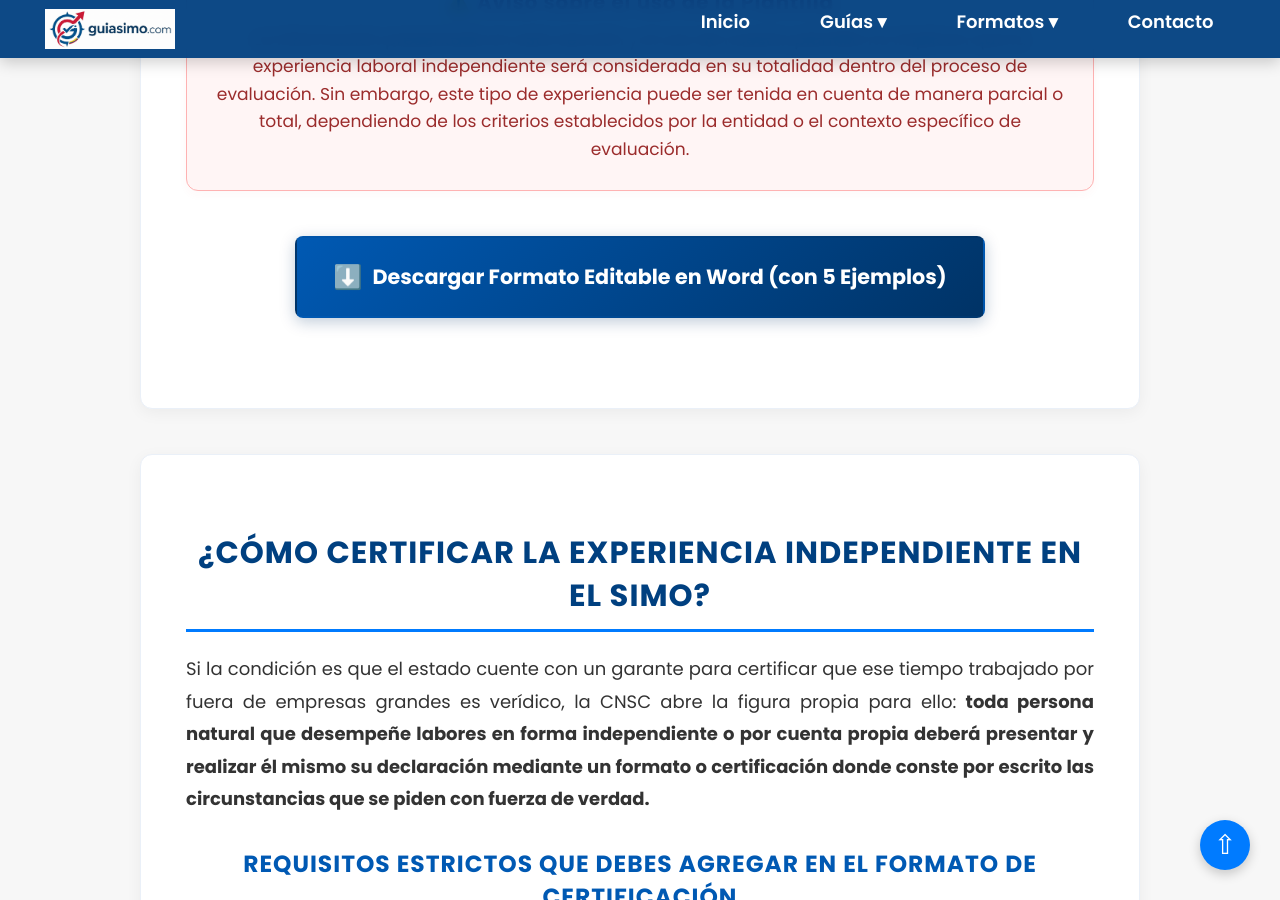
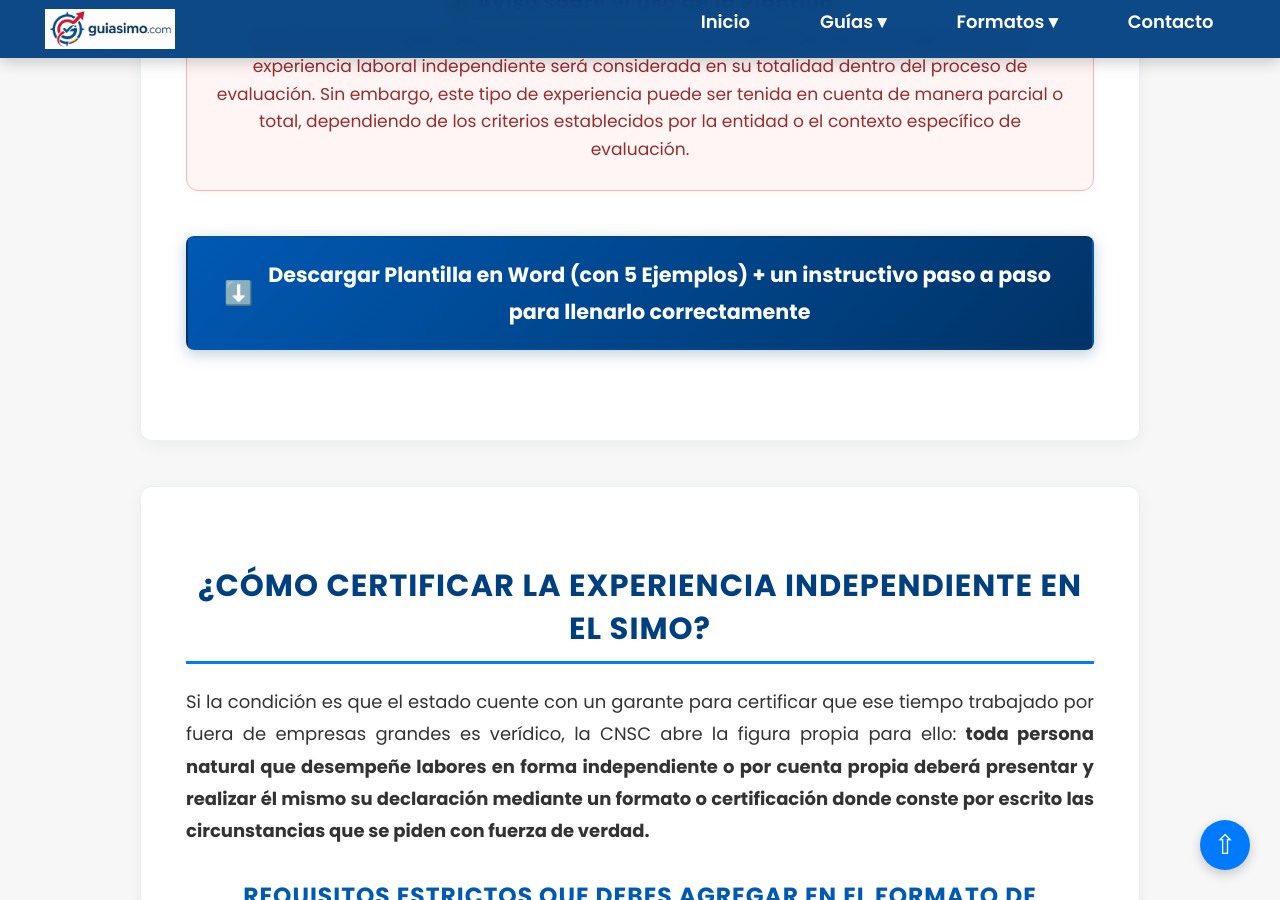
Before and after one commit to ManuDavril31/simo, a Jekyll site: the page built from formatos/experiencia-laboral-independiente.md, in a window 1280 px wide and 900 px high, scrolled down 2419 px. Built offline with Jekyll 4.4.1, drawn with Linux system fonts in a browser that asks for light colours; some of the changed text lies outside the part shown.

Commit message:
mejoras en el copy del call to action boton descarga

```diff
--- a/formatos/experiencia-laboral-independiente.md
+++ b/formatos/experiencia-laboral-independiente.md
@@ -55,7 +55,7 @@ permalink: /formatos/experiencia-laboral-independiente/
 
   <div class="btn-download-container">
     <a href="https://checkout.wompi.co/l/f5JBgO" class="btn-download">
-      <span class="icon">⬇️</span> Descargar Formato Editable en Word (con 5 Ejemplos)
+      <span class="icon">⬇️</span> Descargar Plantilla en Word (con 5 Ejemplos) + un instructivo paso a paso para llenarlo correctamente
     </a>
   </div>
 </section>
@@ -108,7 +108,7 @@ La presente certificación se expide en la ciudad de <strong>[Ciudad]</strong>,
 
   <div class="btn-download-container">
     <a href="https://checkout.wompi.co/l/f5JBgO" class="btn-download">
-      <span class="icon">⬇️</span> Descargar Plantilla en Word (con 5 Ejemplos)
+      <span class="icon">⬇️</span> Descargar Plantilla en Word (con 5 Ejemplos) + un instructivo paso a paso para llenarlo correctamente
     </a>
   </div>
 </section>
@@ -146,7 +146,7 @@ La presente certificación se expide en la ciudad de <strong>[Ciudad]</strong>,
 
   <div class="btn-download-container">
     <a href="https://checkout.wompi.co/l/f5JBgO" class="btn-download">
-      <span class="icon">⬇️</span> Descargar Formato Editable en Word (con 5 Ejemplos)
+      <span class="icon">⬇️</span> Descargar Plantilla en Word (con 5 Ejemplos) + un instructivo paso a paso para llenarlo correctamente
     </a>
   </div>
 </section>
```
Also changed, not shown: 13 other files.
